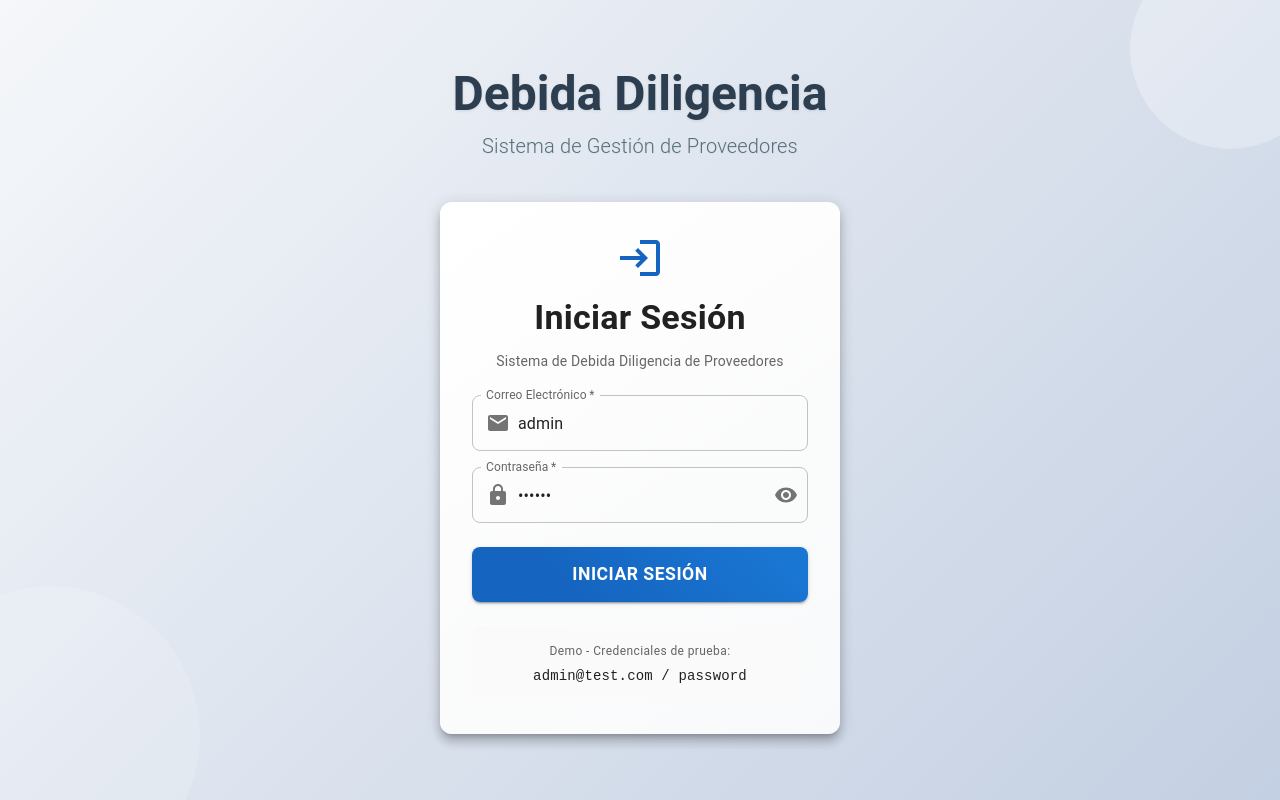
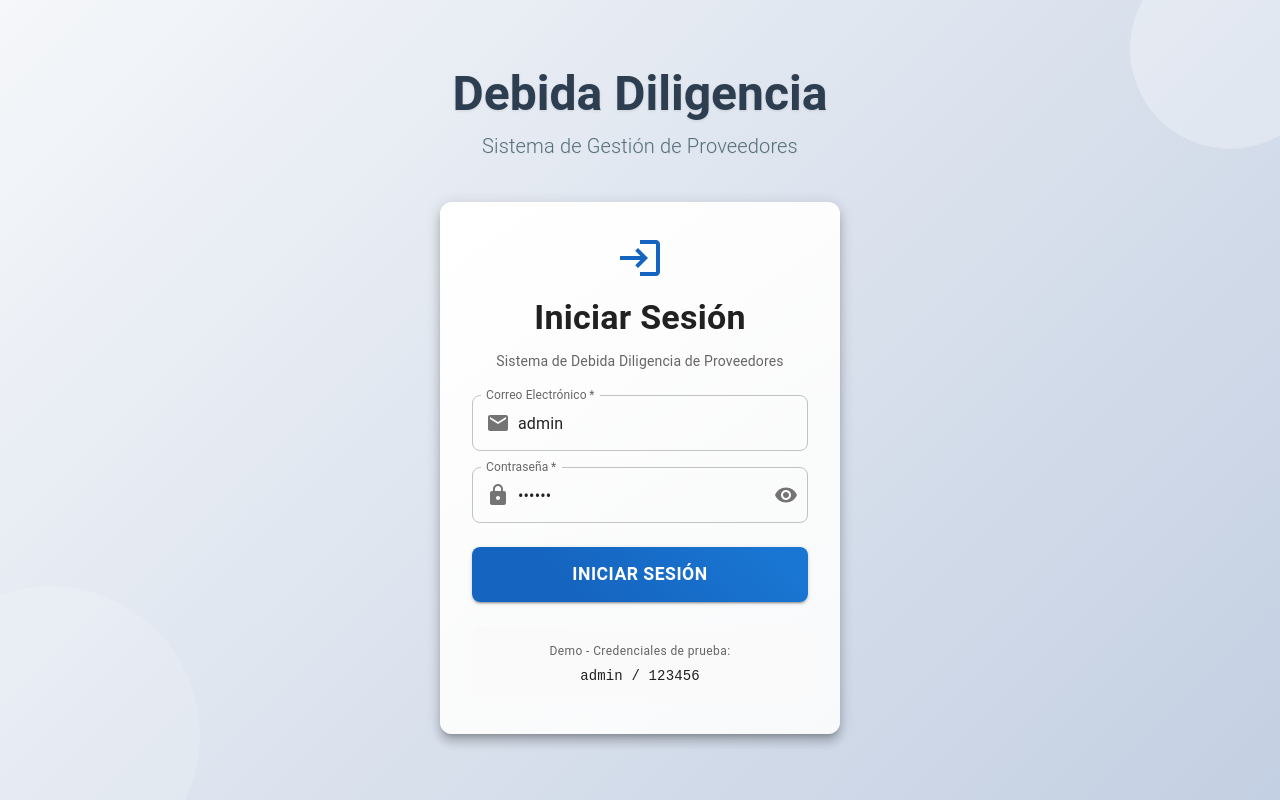
Before and after one commit to JanielFranz/diligence-app, a React (Vite) app: page /login in a window 1280 px wide. Built offline with nearby package versions, Linux system fonts and the light colour scheme.

Commit message:
refactor: update user display name and demo credentials in layout and login form

```diff
--- a/src/components/Layout.tsx
+++ b/src/components/Layout.tsx
@@ -18,16 +18,13 @@ export default function Layout({ children }: Props) {
     <Box sx={{ minHeight: '100vh', bgcolor: 'background.default' }}>
       <AppBar position="static">
         <Toolbar>
-          <IconButton edge="start" color="inherit" aria-label="menu" sx={{ mr: 2 }}>
-            <MenuIcon />
-          </IconButton>
           <Typography variant="h6" component="div" sx={{ flexGrow: 1 }}>
             Debida Diligencia - Proveedores
           </Typography>
           {user && (
             <Box sx={{ display: 'flex', alignItems: 'center', gap: 2 }}>
               <Typography variant="body2" sx={{ color: 'rgba(255, 255, 255, 0.8)' }}>
-                {user.name}
+                {user.username}
               </Typography>
               <Button
                 color="inherit"
--- a/src/components/auth/LoginForm.tsx
+++ b/src/components/auth/LoginForm.tsx
@@ -169,7 +169,7 @@ export default function LoginForm({ onSuccess }: LoginFormProps) {
           Demo - Credenciales de prueba:
         </Typography>
         <Typography variant="body2" sx={{ textAlign: 'center', fontFamily: 'monospace', mt: 0.5 }}>
-          admin@test.com / password
+          admin / 123456
         </Typography>
       </Box>
     </Paper>
```
